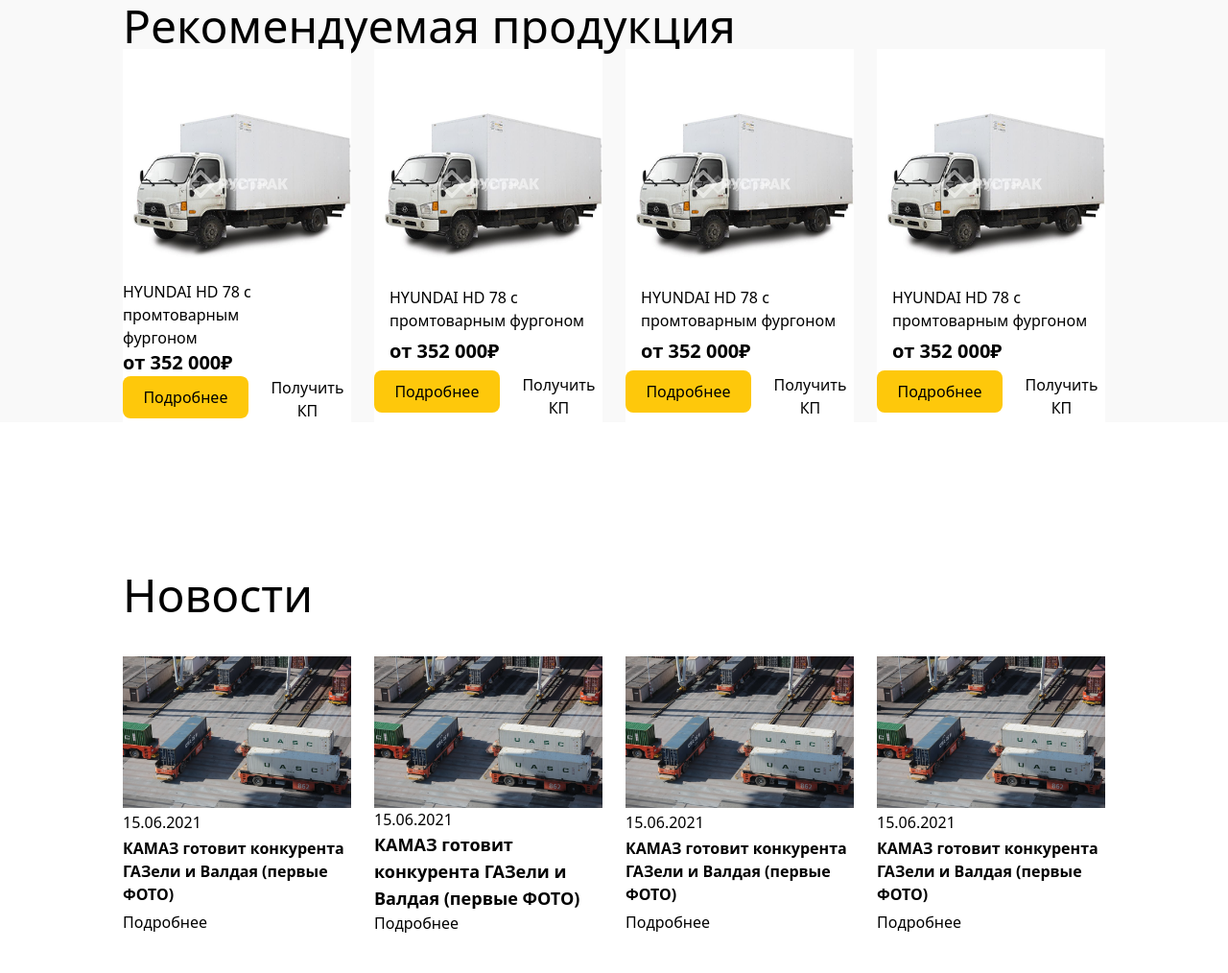
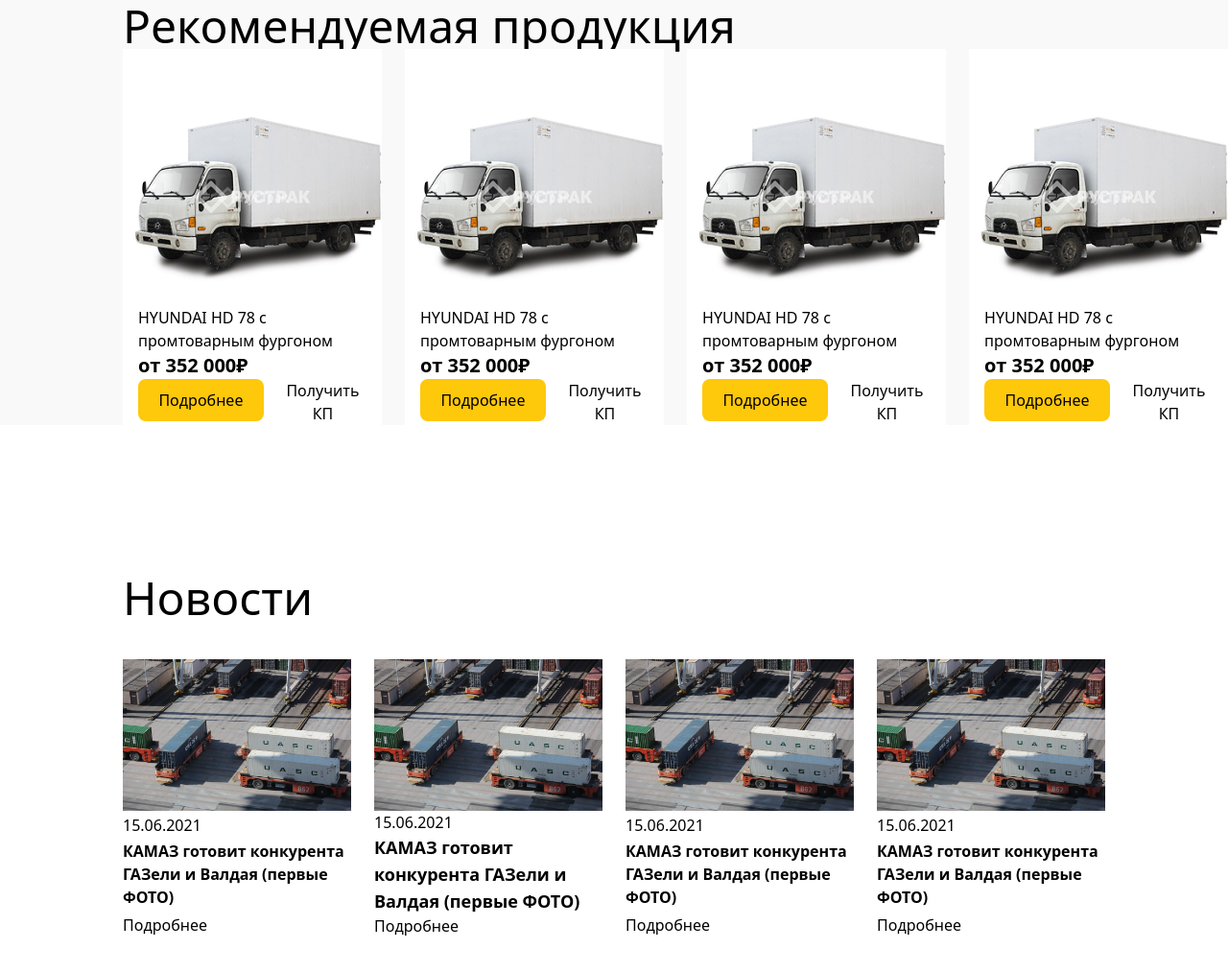
Before and after one commit to developer2012/tailwindcss, a website: page index.html in a window 1280 px wide. Shown: the part 3115-4129 px from the top of the page at 96% size. Drawn offline with nearby package versions, Linux system fonts and the light colour scheme.

Commit message:
Update index.html

```diff
--- a/index.html
+++ b/index.html
@@ -183,42 +183,42 @@
                     <div class="flex gap-6">
                         <div class="grid pt-10 bg-white">
                             <img src="/images/image 28.png" alt="">
-                            <p>HYUNDAI HD 78 c промтоварным <br> фургоном</p>
-                            <p class="text-xl font-bold">от 352 000₽</p>
+                            <p class="pl-4 pr-2">HYUNDAI HD 78 c промтоварным  фургоном</p>
+                            <p class="text-xl font-bold pl-[16px]">от 352 000₽</p>
                             <div class="flex gap-4">
                                 <button
-                                    class="bg-[#FEC80B] border-none rounded-lg w-[146px] h-[44px]">Подробнее</button>
-                                <button class="bg-white">Получить КП</button>
+                                    class="bg-[#FEC80B] border-none ml-4 rounded-lg w-[146px] h-[44px]">Подробнее</button>
+                                <button class="mr-4 bg-white">Получить КП</button>
                             </div>
                         </div>
                         <div class="grid pt-10 bg-white">
                             <img src="/images/image 28.png" alt="">
-                            <p class="pl-4">HYUNDAI HD 78 c промтоварным  фургоном</p>
+                            <p class="pl-4 pr-2">HYUNDAI HD 78 c промтоварным  фургоном</p>
                             <p class="text-xl font-bold pl-[16px]">от 352 000₽</p>
                             <div class="flex gap-4">
                                 <button
-                                    class="bg-[#FEC80B] border-none rounded-lg w-[146px] h-[44px]">Подробнее</button>
-                                <button class="bg-white">Получить КП</button>
+                                    class="bg-[#FEC80B] border-none ml-4 rounded-lg w-[146px] h-[44px]">Подробнее</button>
+                                <button class="mr-4 bg-white">Получить КП</button>
                             </div>
                         </div>
                         <div class="grid pt-10 bg-white">
                             <img src="/images/image 28.png" alt="">
-                            <p class="pl-4">HYUNDAI HD 78 c промтоварным  фургоном</p>
+                            <p class="pl-4 pr-2">HYUNDAI HD 78 c промтоварным  фургоном</p>
                             <p class="text-xl font-bold pl-[16px]">от 352 000₽</p>
                             <div class="flex gap-4">
                                 <button
-                                    class="bg-[#FEC80B] border-none rounded-lg w-[146px] h-[44px]">Подробнее</button>
-                                <button class="bg-white">Получить КП</button>
+                                    class="bg-[#FEC80B] border-none ml-4 rounded-lg w-[146px] h-[44px]">Подробнее</button>
+                                <button class="mr-4 bg-white">Получить КП</button>
                             </div>
                         </div>
                         <div class="grid pt-10 bg-white">
                             <img src="/images/image 28.png" alt="">
-                            <p class="pl-4">HYUNDAI HD 78 c промтоварным  фургоном</p>
+                            <p class="pl-4 pr-2">HYUNDAI HD 78 c промтоварным  фургоном</p>
                             <p class="text-xl font-bold pl-[16px]">от 352 000₽</p>
                             <div class="flex gap-4">
                                 <button
-                                    class="bg-[#FEC80B] border-none rounded-lg w-[146px] h-[44px]">Подробнее</button>
-                                <button class="bg-white">Получить КП</button>
+                                    class="bg-[#FEC80B] border-none ml-4 rounded-lg w-[146px] h-[44px]">Подробнее</button>
+                                <button class="mr-4 bg-white">Получить КП</button>
                             </div>
                         </div>
                     </div>
```
